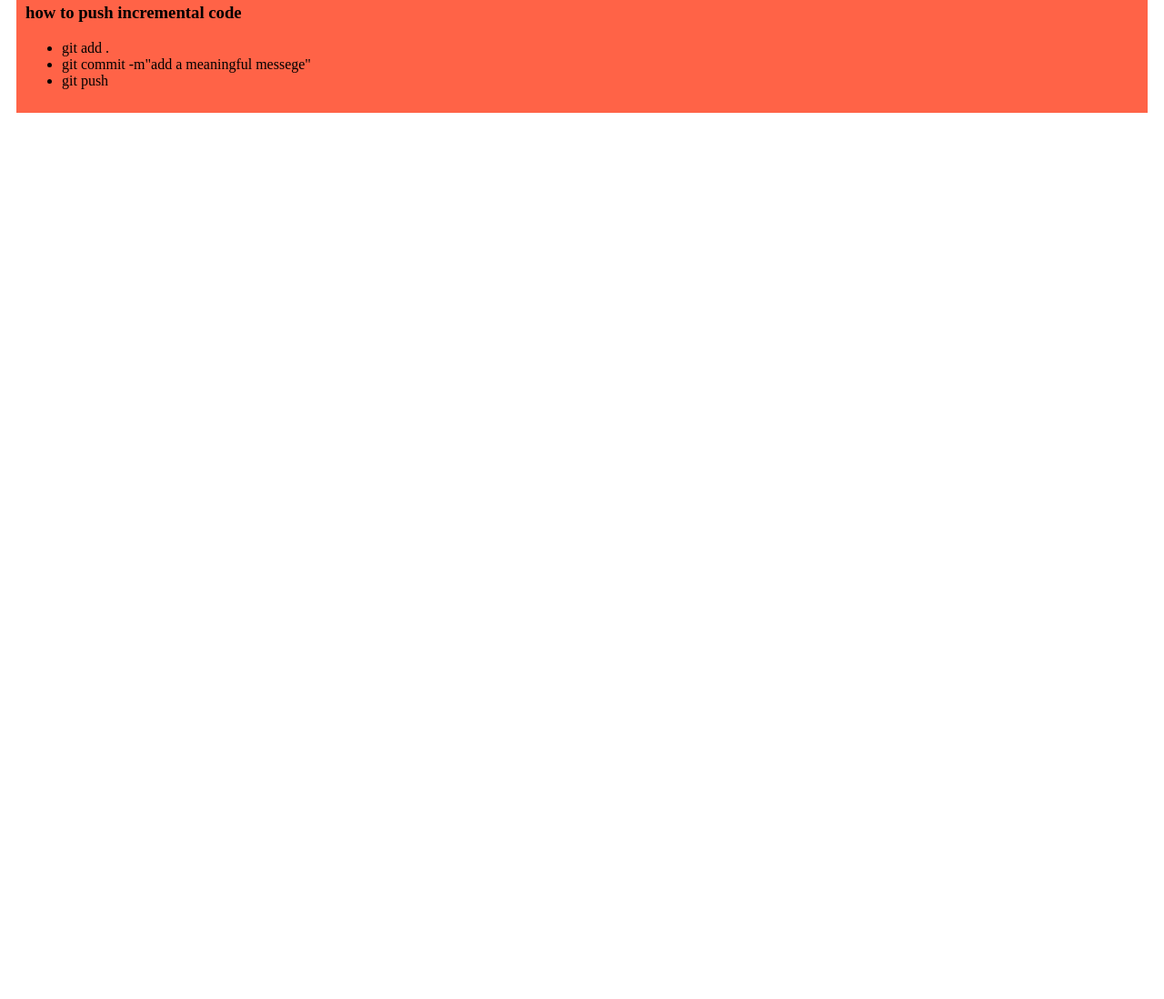
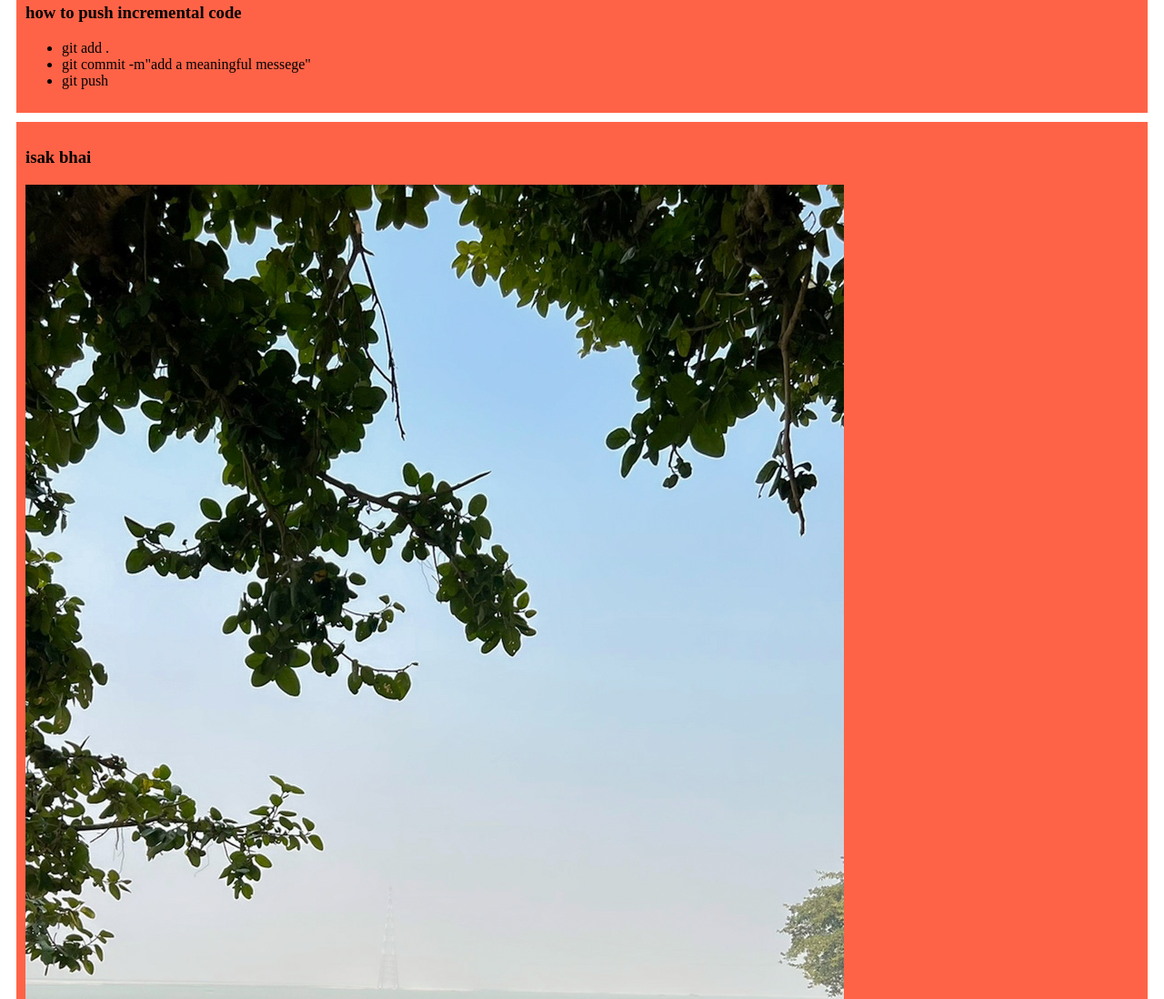
Before and after one commit to fakeistiak/my-simple-website, a plain HTML site: page index.html in a window 1280 px wide. Shown: the part 514-1612 px from the top of the page at 91% size. Before the commit the page ends 800 px from the top, so only its background shows below. Drawn offline with Linux system fonts and the light colour scheme.

Commit message:
isak khay bishak

```diff
--- a/index.html
+++ b/index.html
@@ -27,5 +27,9 @@
         <li>git push</li>
     </ul>
 </div>
+<div>
+    <h3>isak bhai</h3>
+    <img src="images/isak.jpg" alt="">
+</div>
 </body>
 </html>
```
Also changed, not shown: images/isak.jpg (added).
